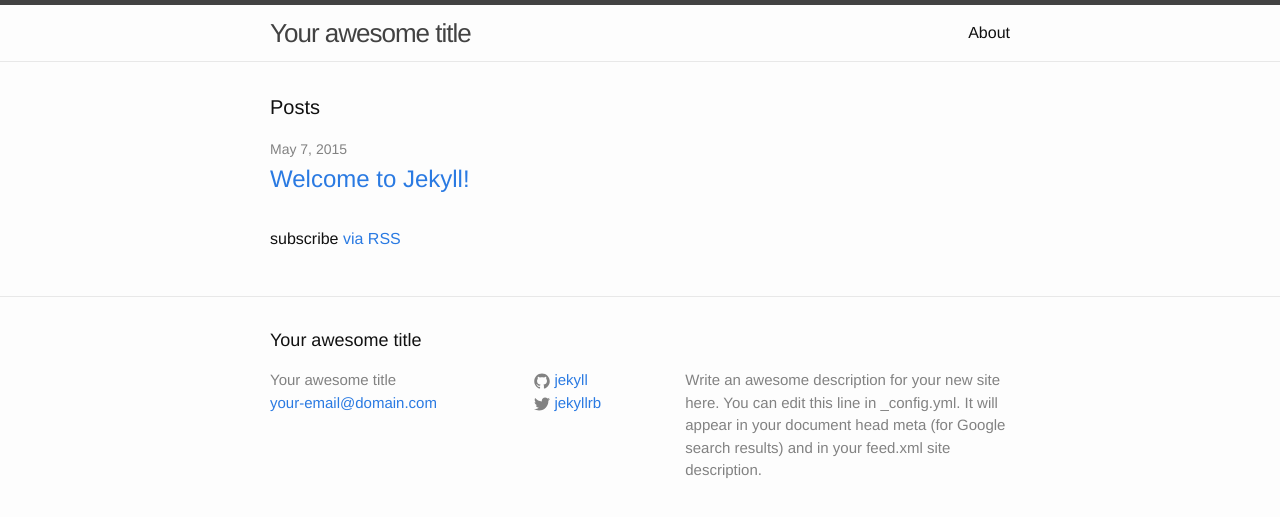
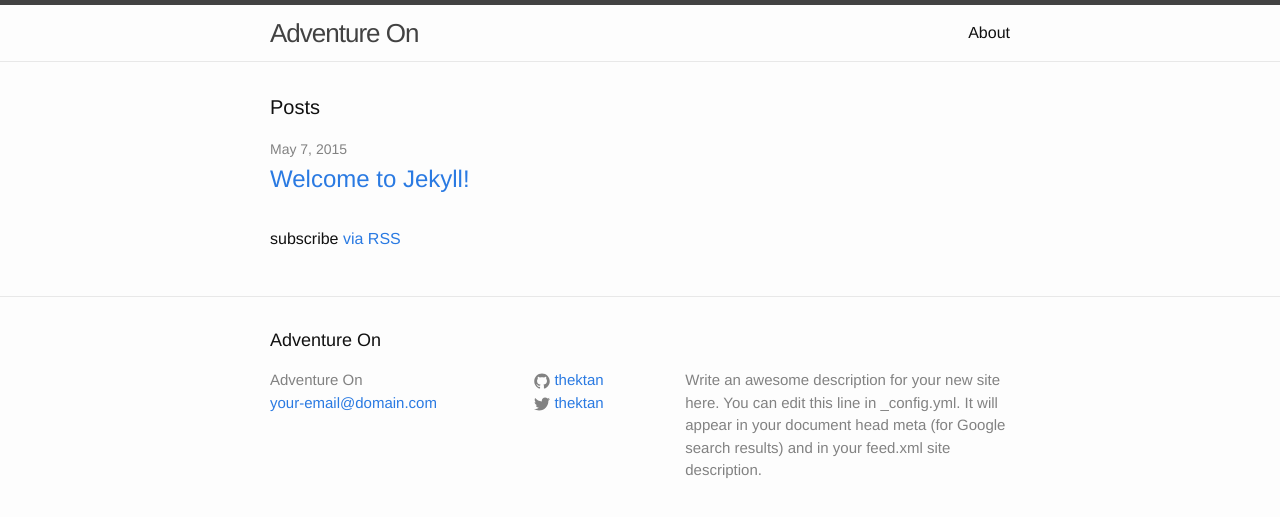
Before and after one commit to thektan/Adventure-On, a Jekyll site: the page built from index.html, in a window 1280 px wide. Shown: the top 517 px of the page. Built offline with Jekyll 4.4.1, drawn with Linux system fonts in a browser that asks for light colours.

Commit message:
Edit configuration file

```diff
--- a/_config.yml
+++ b/_config.yml
@@ -1,14 +1,14 @@
 # Site settings
-title: Your awesome title
+title: Adventure On
 email: your-email@domain.com
 description: > # this means to ignore newlines until "baseurl:"
   Write an awesome description for your new site here. You can edit this
   line in _config.yml. It will appear in your document head meta (for
   Google search results) and in your feed.xml site description.
-baseurl: "" # the subpath of your site, e.g. /blog/
-url: "http://yourdomain.com" # the base hostname & protocol for your site
-twitter_username: jekyllrb
-github_username:  jekyll
+baseurl: "/blog/" # the subpath of your site, e.g. /blog/
+url: "http://ktan.me" # the base hostname & protocol for your site
+twitter_username: thektan
+github_username:  thektan
 
 # Build settings
 markdown: kramdown
--- a/_includes/head.html
+++ b/_includes/head.html
@@ -6,7 +6,7 @@
   <title>{% if page.title %}{{ page.title }}{% else %}{{ site.title }}{% endif %}</title>
   <meta name="description" content="{% if page.excerpt %}{{ page.excerpt | strip_html | strip_newlines | truncate: 160 }}{% else %}{{ site.description }}{% endif %}">
 
-  <link rel="stylesheet" href="{{ "css/main.css" | prepend: site.baseurl }}">
+  <link rel="stylesheet" href="{{ "/css/main.css" | prepend: site.baseurl }}">
   <link rel="canonical" href="{{ page.url | replace:'index.html','' | prepend: site.baseurl | prepend: site.url }}">
   <link rel="alternate" type="application/rss+xml" title="{{ site.title }}" href="{{ "/feed.xml" | prepend: site.baseurl | prepend: site.url }}" />
 </head>
```
Also changed, not shown: 4 other files.
